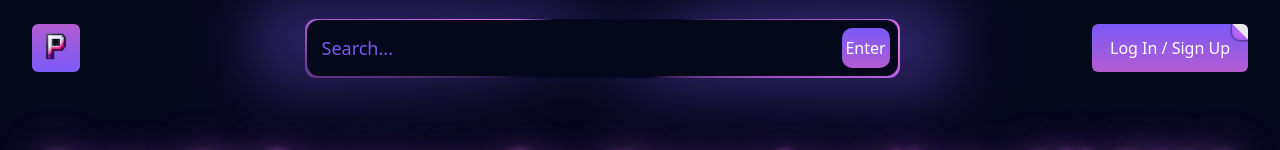
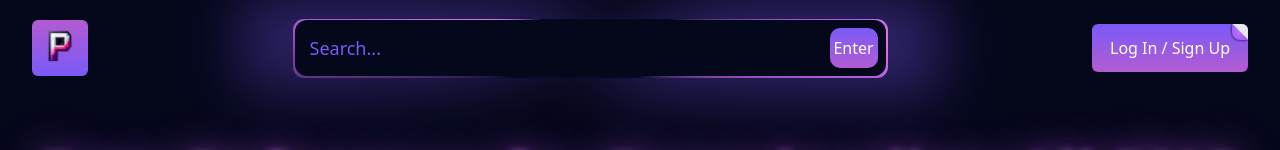
Before and after one commit to Al-Khalsi/freeNG, a Next.js app: page / in a window 1280 px wide. Shown: the top 150 px of the page. Built offline with nearby package versions, Linux system fonts and the light colour scheme; no server answers.

Commit message:
used image component in next for logo

```diff
--- a/components/templates/Logo.js
+++ b/components/templates/Logo.js
@@ -1,11 +1,18 @@
 import React from 'react'
 import Link from 'next/link';
+import Image from 'next/image';
 
 function Logo() {
     return (
-        <Link href='/' className='w-20 h-20 flex justify-start items-center'>
-            <img src="../../img/LOGO.png" className='w-12 h-12 object-cover
-            bg-gradient-to-t from-bgPurple to-bgLightPurple rounded-md' alt="Logo" title='Logo' />
+        <Link href='/' className='relative w-14 h-14 flex justify-start items-center'>
+            <Image
+                src="/img/LOGO.png"
+                className='object-cover rounded-md
+                bg-gradient-to-t from-bgPurple to-bgLightPurple'
+                layout="fill"
+                title="Logo"
+                alt="Logo"
+            />
         </Link>
     )
 }
```
